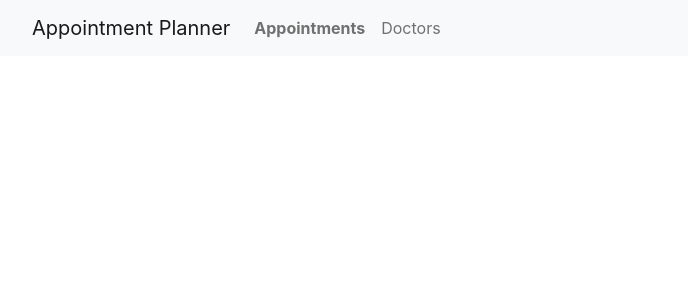
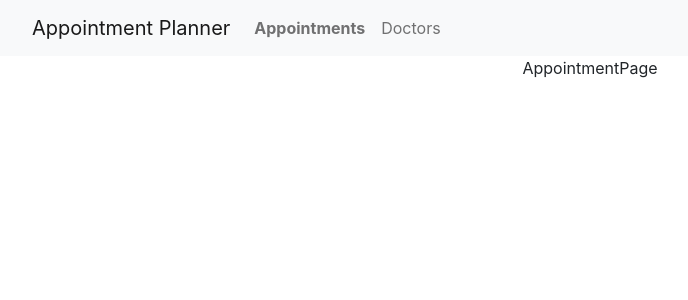
Before and after one commit to antoineGH/react_appointment_hospital, a React (Create React App) app: page /appointments in a window 1280 px wide. Shown: the top 300 px of the page, without its empty margins (50-738 px from the left). Built offline with nearby package versions, Linux system fonts and the light colour scheme.

Commit message:
add routes

```diff
--- a/src/App.js
+++ b/src/App.js
@@ -6,13 +6,17 @@ import ContactPage from './containers/contactPage/ContactPage'
 import AppointmentPage from './containers/appointmentPage/AppointmentPage'
 
 function App() {
-	console.log(routes)
 	return (
 		<div className='App'>
 			<Router>
 				<NavBar />
 				<Switch>
-					<Route path='/'></Route>
+					<Route path={routes.appointments.url}>
+						<AppointmentPage />
+					</Route>
+					<Route path={routes.doctors.url}>
+						<ContactPage />
+					</Route>
 				</Switch>
 				<Redirect exact from='/' to={routes.appointments.url} />
 			</Router>
```
